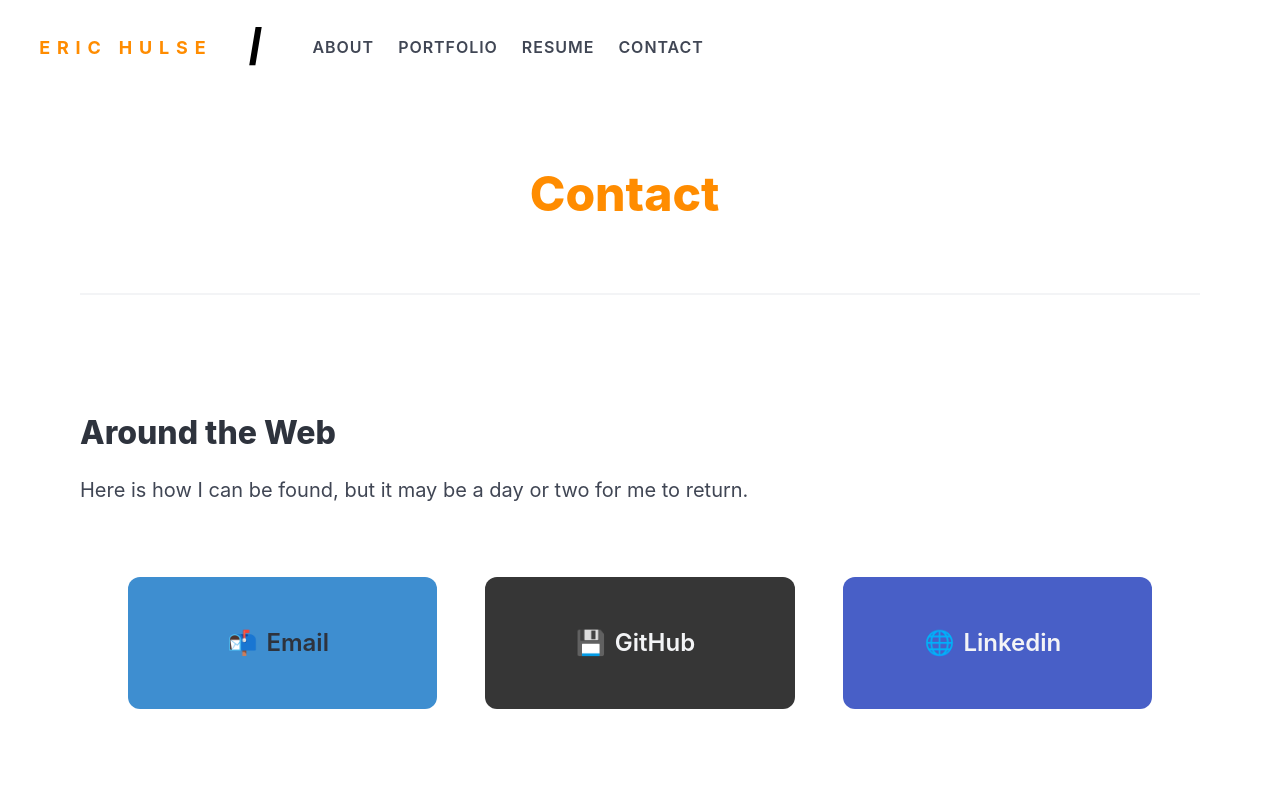
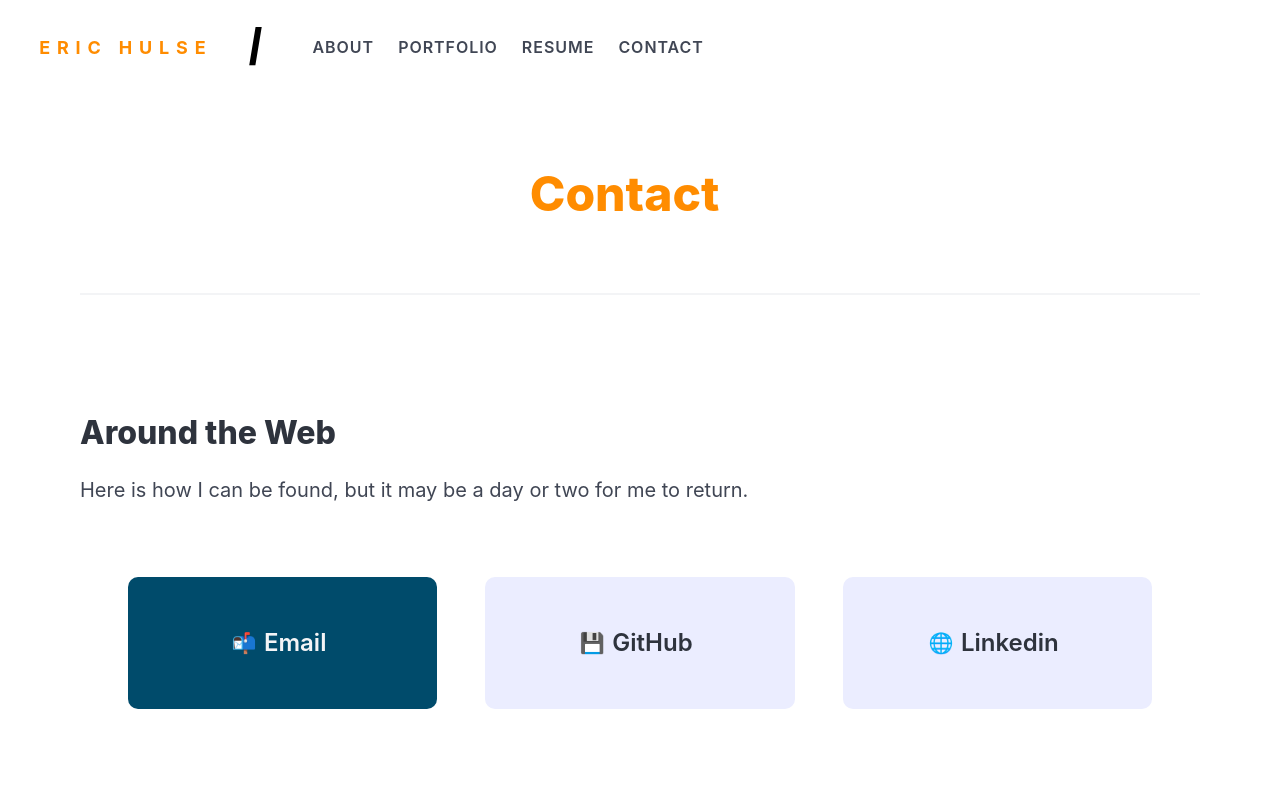
Before and after one commit to sempercuriosus/portfolio-v2, a React (Vite) app: page /contact in a window 1280 px wide. Shown: the top 800 px of the page. Built offline with nearby package versions, Linux system fonts and the light colour scheme.

Commit message:
updated colors and removed old bulma import

```diff
--- a/index.html
+++ b/index.html
@@ -6,9 +6,9 @@
 
     <!-- bulma css -->
     <link rel="stylesheet"
-      href="https://cdn.jsdelivr.net/npm/bulma@0.9.4/css/bulma.min.css">
-    <link rel="stylesheet"
       href="https://cdn.jsdelivr.net/npm/bulma@1.0.0/css/bulma.min.css">
+    <!-- <link rel="stylesheet"
+      href="https://cdn.jsdelivr.net/npm/bulma@0.9.4/css/bulma.min.css"> -->
 
     <meta name="viewport"
       content="width=device-width, initial-scale=1.0" />
--- a/src/components/Contact/contact.jsx
+++ b/src/components/Contact/contact.jsx
@@ -46,8 +46,8 @@ function Contact() {
                 <ContactButton
                   name='Email'
                   icon='📬'
-                  color='is-info'
-                  text='has-text-dark'
+                  color='is-info is-dark'
+                  text='has-text-light'
                   action='email'
                   target={links.email}
                 />
@@ -57,8 +57,8 @@ function Contact() {
                 <ContactButton
                   name='GitHub'
                   icon='💾'
-                  color='is-dark'
-                  text='has-text-light'
+                  color='is-link is-light'
+                  text='has-text-dark'
                   action='github'
                   target={links.github}
                 />
@@ -68,8 +68,8 @@ function Contact() {
                 <ContactButton
                   name='Linkedin'
                   icon='🌐'
-                  color='is-link'
-                  text='has-text-light'
+                  color='is-link is-light'
+                  text='has-text-dark'
                   action='linkedin'
                   target={links.linkedin}
                 />
--- a/src/components/ui/contactButton.jsx
+++ b/src/components/ui/contactButton.jsx
@@ -15,7 +15,7 @@ function ContactButton(props) {
 
   return (
     <button
-      className={'button is-large ' + props.color + ' ' + props.text}
+      className={'button is-medium ' + props.color + ' ' + props.text}
       style={{
         width: '100%',
         maxWidth: '350px',
```
